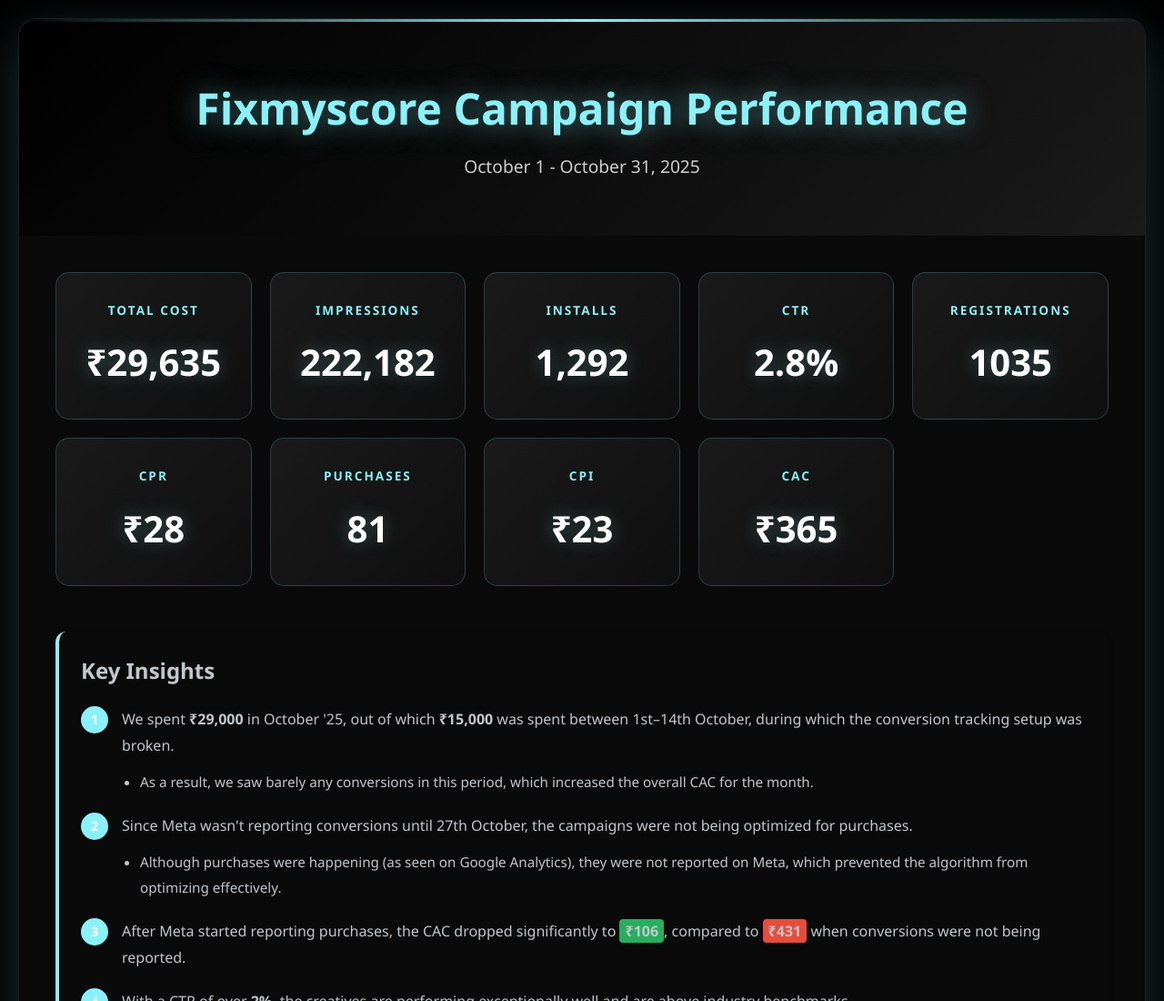
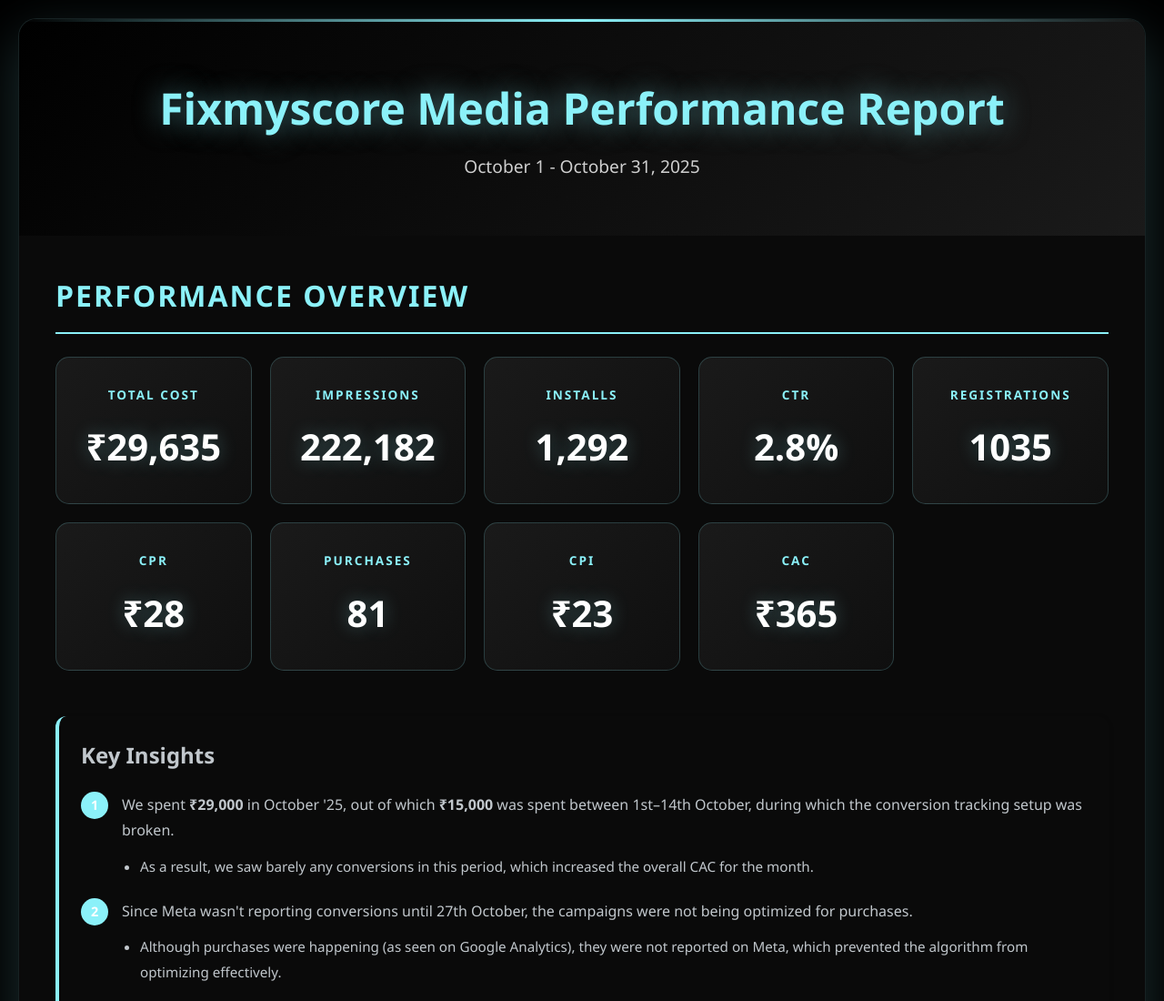
Before and after one commit to dhruvrijwani/Fix_my_score, a plain HTML site: page index.html in a window 1280 px wide. Shown: the top 1100 px of the page at 91% size. Drawn offline with Linux system fonts and the light colour scheme.

Commit message:
final changes

```diff
--- a/index.html
+++ b/index.html
@@ -558,13 +558,14 @@
 <body>
     <div class="container">
         <div class="header">
-            <h1>Fixmyscore Campaign Performance</h1>
+            <h1>Fixmyscore Media Performance Report</h1>
             <p>October 1 - October 31, 2025</p>
         </div>
 
         <div class="content">
             <!-- KPI Overview -->
             <div class="section">
+                <h2 class="section-title">Performance Overview</h2>
                 <div class="kpi-grid">
                     <div class="kpi-card">
                         <h3>Total Cost</h3>
```
